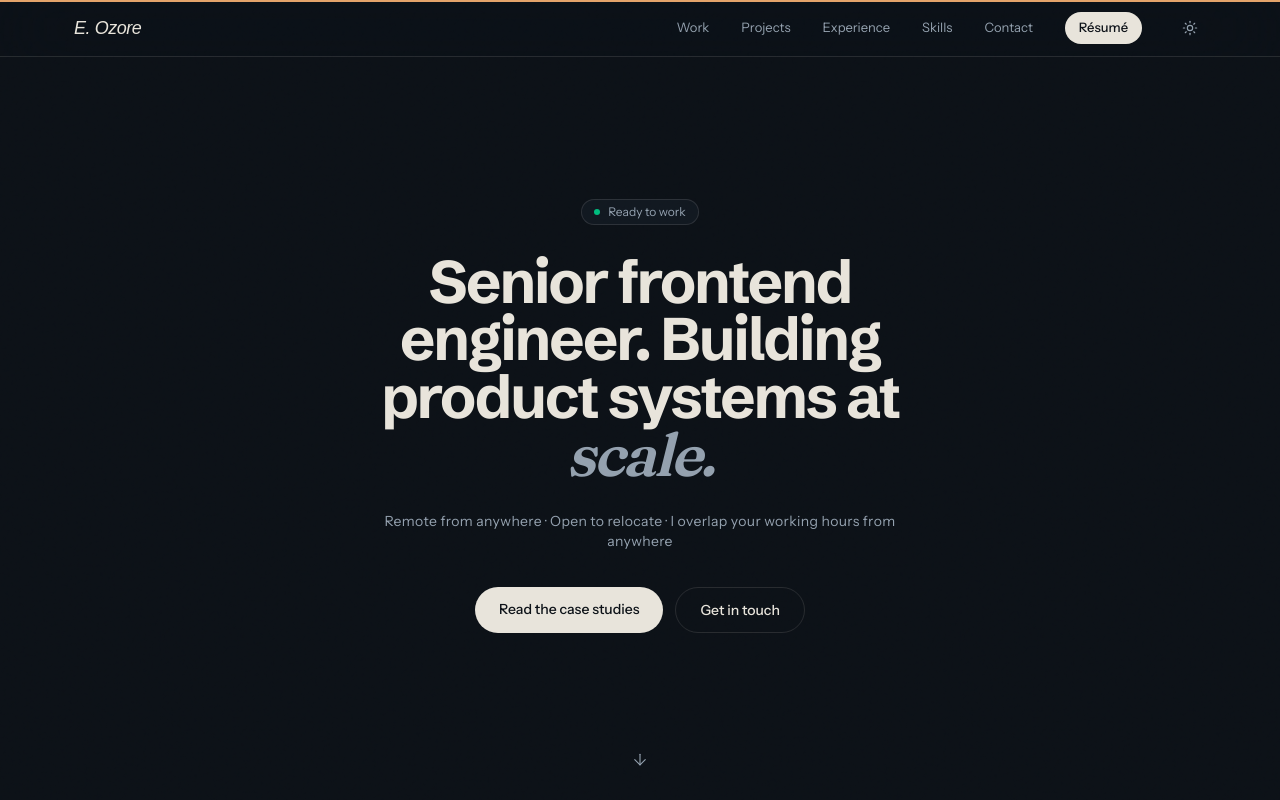
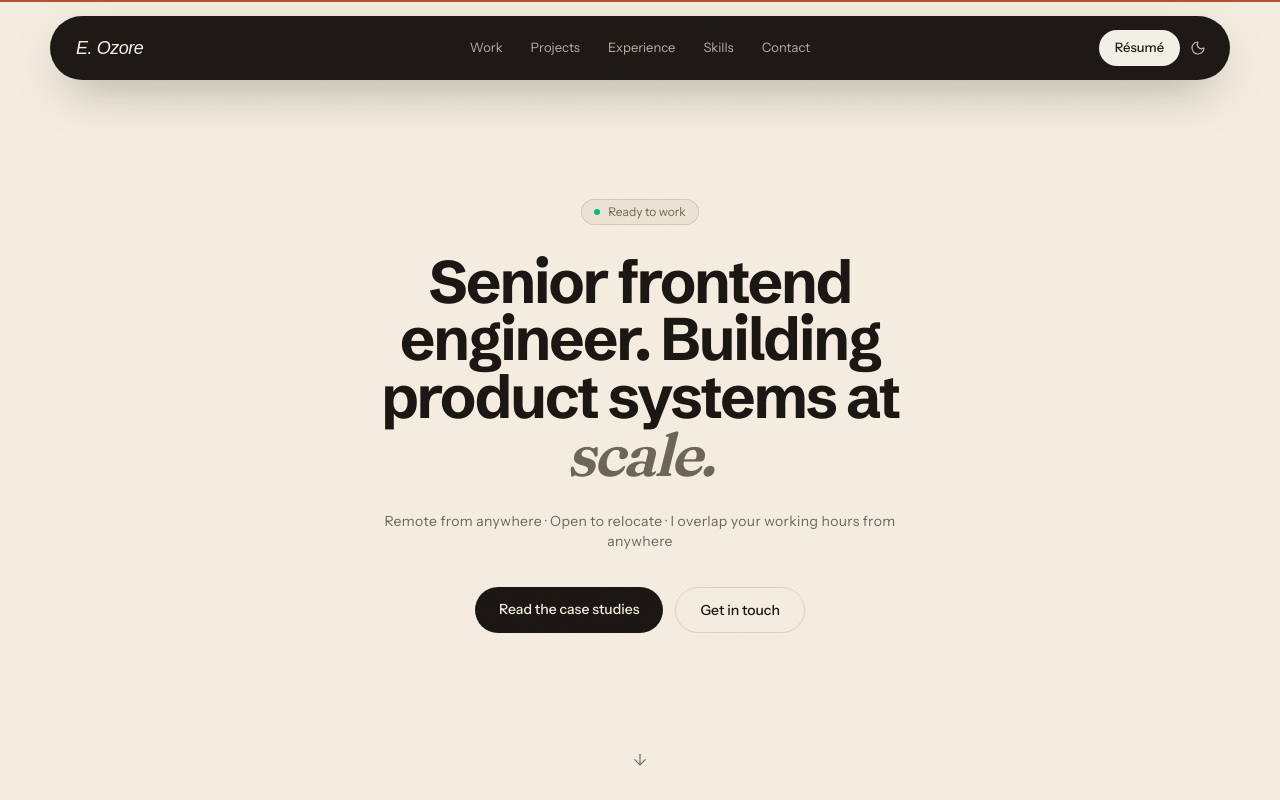
Before and after one commit to EwomaOzore/ewoma-portfolio, a Next.js app: page / in a window 1280 px wide. Shown: the top 800 px of the page. Built offline with nearby package versions, Linux system fonts and the light colour scheme; a web font is replaced by a local one.

Commit message:
Refactor global styles for dark and light themes in CSS; enhance navigation component layout and styling for improved responsiveness and accessibility. Update theme toggle functionality to accept custom class names and adjust button sizes for consistency.

```diff
--- a/src/app/globals.css
+++ b/src/app/globals.css
@@ -3,6 +3,19 @@
 @custom-variant dark (&:where(.dark, .dark *));
 
 :root,
+.light {
+  --background: #f3ecdf;
+  --surface: #e7dece;
+  --foreground: #1a1612;
+  --muted: #6d6458;
+  --accent: #1a1612;
+  --border: rgba(26, 22, 18, 0.12);
+  --grid: rgba(26, 22, 18, 0.07);
+  --glow: rgba(180, 83, 42, 0.1);
+  --sunset: #b4532a;
+  color-scheme: light;
+}
+
 .dark {
   --background: #0c1117;
   --surface: #151c26;
@@ -16,22 +29,9 @@
   color-scheme: dark;
 }
 
-.light {
-  --background: #f3ecdf;
-  --surface: #e7dece;
-  --foreground: #1a1612;
-  --muted: #6d6458;
-  --accent: #1a1612;
-  --border: rgba(26, 22, 18, 0.12);
-  --grid: rgba(26, 22, 18, 0.07);
-  --glow: rgba(180, 83, 42, 0.1);
-  --sunset: #b4532a;
-  color-scheme: light;
-}
-
 html {
   scroll-behavior: smooth;
-  scroll-padding-top: 72px;
+  scroll-padding-top: 96px;
 }
 
 body {
--- a/src/components/Nav.tsx
+++ b/src/components/Nav.tsx
@@ -3,7 +3,6 @@
 import React, { useState } from "react";
 import Link from "next/link";
 import { usePathname } from "next/navigation";
-import { AnimatePresence, motion } from "framer-motion";
 import { Menu, X } from "lucide-react";
 import ThemeToggle from "./ThemeToggle";
 import TrackedLink from "./TrackedLink";
@@ -17,13 +16,17 @@ const navItems = [
   { label: "Contact", hash: "#contact" },
 ] as const;
 
-function itemHref(
-  item: (typeof navItems)[number],
-  isHome: boolean,
-) {
+function itemHref(item: (typeof navItems)[number], isHome: boolean) {
   if ("href" in item) return item.href;
   return isHome ? item.hash : `/${item.hash}`;
 }
+
+const linkClass = (active: boolean) =>
+  `text-[13px] underline-offset-[7px] transition-colors hover:text-[#f4efe6] ${
+    active
+      ? "text-[#f4efe6] underline decoration-[#e3a36a] decoration-2"
+      : "text-[#f4efe6]/70"
+  }`;
 
 export default function Nav() {
   const [open, setOpen] = useState(false);
@@ -33,17 +36,20 @@ export default function Nav() {
   const onWork = pathname.startsWith("/work");
 
   return (
-    <header className="fixed inset-x-0 top-0 z-50 border-b border-line bg-background/65 backdrop-blur-2xl">
-      <nav className="mx-auto flex h-14 max-w-content items-center justify-between px-6">
+    <header className="fixed inset-x-0 top-0 z-50 px-3 pt-3 sm:px-5 sm:pt-4">
+      <nav
+        aria-label="Primary"
+        className="relative mx-auto flex h-14 max-w-content items-center justify-between rounded-full bg-[#1c1915] px-2 text-[#f4efe6] shadow-[0_18px_50px_-20px_rgba(28,25,21,0.55)] lg:grid lg:h-16 lg:grid-cols-[1fr_auto_1fr] lg:px-2.5 dark:bg-[#161d27] dark:shadow-[0_18px_50px_-16px_rgba(0,0,0,0.7)] dark:ring-1 dark:ring-white/10"
+      >
         <Link
           href={isHome ? "#top" : "/"}
           aria-label="Ewoma Ozore, home"
-          className="font-serif text-lg italic tracking-tight"
+          className="pl-3 font-serif text-lg italic tracking-tight lg:pl-4"
         >
           E. Ozore
         </Link>
 
-        <div className="hidden items-center gap-8 md:flex">
+        <div className="hidden items-center gap-7 lg:flex">
           {navItems.map((item) => {
             const href = itemHref(item, isHome);
             const active =
@@ -51,53 +57,44 @@ export default function Nav() {
               (item.label === "Work" && onWork);
 
             return (
-              <Link
-                key={item.label}
-                href={href}
-                className={`text-[13px] transition-colors hover:text-foreground ${
-                  active ? "text-foreground" : "text-muted"
-                }`}
-              >
+              <Link key={item.label} href={href} className={linkClass(active)}>
                 {item.label}
               </Link>
             );
           })}
+        </div>
+
+        <div className="hidden items-center justify-self-end pr-1 lg:flex">
           <TrackedLink
             href={links.cv}
             target="_blank"
             rel="noopener noreferrer"
             event="Resume Click"
             data={{ location: "nav" }}
-            className="rounded-full bg-foreground px-3.5 py-1.5 text-[13px] font-medium text-background transition-transform hover:scale-[1.03]"
+            className="rounded-full bg-[#f4efe6] px-4 py-2 text-[13px] font-medium text-[#1c1915] transition-transform hover:scale-[1.03]"
           >
             Résumé
           </TrackedLink>
-          <ThemeToggle />
+          <ThemeToggle className="text-[#f4efe6]/75 hover:text-[#f4efe6]" />
         </div>
 
-        <div className="flex items-center gap-2 md:hidden">
-          <ThemeToggle />
+        <div className="flex items-center pr-1 lg:hidden">
+          <ThemeToggle className="text-[#f4efe6]/75 hover:text-[#f4efe6]" />
           <button
             type="button"
             aria-label={open ? "Close menu" : "Open menu"}
+            aria-expanded={open}
             onClick={() => setOpen((v) => !v)}
-            className="flex h-8 w-8 items-center justify-center text-muted"
+            className="flex h-9 w-9 items-center justify-center rounded-full text-[#f4efe6]"
           >
             {open ? <X size={18} /> : <Menu size={18} />}
           </button>
         </div>
       </nav>
 
-      <AnimatePresence>
       {open && (
-          <motion.div
-            initial={{ opacity: 0, height: 0 }}
-            animate={{ opacity: 1, height: "auto" }}
-            exit={{ opacity: 0, height: 0 }}
-            transition={{ duration: 0.25, ease: "easeOut" }}
-            className="overflow-hidden border-t border-line bg-background/95 backdrop-blur-xl md:hidden"
-          >
-            <div className="flex flex-col gap-1 px-6 py-4">
+        <div className="mx-auto mt-2 max-w-content rounded-3xl bg-[#1c1915] px-6 py-4 text-[#f4efe6] shadow-[0_18px_50px_-20px_rgba(28,25,21,0.55)] lg:hidden dark:bg-[#161d27] dark:ring-1 dark:ring-white/10">
+          <div className="flex flex-col gap-1">
             {navItems.map((item) => {
               const href = itemHref(item, isHome);
               const active =
@@ -109,9 +106,7 @@ export default function Nav() {
                   key={item.label}
                   href={href}
                   onClick={() => setOpen(false)}
-                    className={`py-2 text-sm transition-colors hover:text-foreground ${
-                      active ? "font-medium text-foreground" : "text-muted"
-                    }`}
+                  className={`py-2 text-sm ${linkClass(active)}`}
                 >
                   {item.label}
                 </Link>
@@ -123,14 +118,14 @@ export default function Nav() {
               rel="noopener noreferrer"
               event="Resume Click"
               data={{ location: "nav-mobile" }}
-                className="py-2 text-sm font-medium"
+              onClick={() => setOpen(false)}
+              className="py-2 text-sm font-medium text-[#f4efe6]"
             >
               Download résumé
             </TrackedLink>
           </div>
-          </motion.div>
+        </div>
       )}
-      </AnimatePresence>
     </header>
   );
 }
--- a/src/components/Providers.tsx
+++ b/src/components/Providers.tsx
@@ -5,7 +5,12 @@ import { ThemeProvider } from "next-themes";
 
 export default function Providers({ children }: { children: React.ReactNode }) {
   return (
-    <ThemeProvider attribute="class" defaultTheme="dark" enableSystem={false}>
+    <ThemeProvider
+      attribute="class"
+      defaultTheme="light"
+      enableSystem={false}
+      storageKey="ewoma-theme"
+    >
       {children}
     </ThemeProvider>
   );
--- a/src/components/ThemeToggle.tsx
+++ b/src/components/ThemeToggle.tsx
@@ -6,12 +6,16 @@ import { Moon, Sun } from "lucide-react";
 
 const emptySubscribe = () => () => {};
 
-export default function ThemeToggle() {
+export default function ThemeToggle({ className }: { className?: string }) {
   const { resolvedTheme, setTheme } = useTheme();
-  const mounted = useSyncExternalStore(emptySubscribe, () => true, () => false);
+  const mounted = useSyncExternalStore(
+    emptySubscribe,
+    () => true,
+    () => false,
+  );
 
   if (!mounted) {
-    return <span className="h-8 w-8" aria-hidden />;
+    return <span className="h-9 w-9" aria-hidden />;
   }
 
   const isDark = resolvedTheme === "dark";
@@ -21,9 +25,15 @@ export default function ThemeToggle() {
       type="button"
       aria-label={isDark ? "Switch to light mode" : "Switch to dark mode"}
       onClick={() => setTheme(isDark ? "light" : "dark")}
-      className="flex h-8 w-8 items-center justify-center rounded-full text-muted transition-colors hover:text-foreground"
+      className={`flex h-9 w-9 items-center justify-center rounded-full transition-colors ${
+        className ?? "text-muted hover:text-foreground"
+      }`}
     >
-      {isDark ? <Sun size={16} strokeWidth={1.75} /> : <Moon size={16} strokeWidth={1.75} />}
+      {isDark ? (
+        <Sun size={16} strokeWidth={1.75} />
+      ) : (
+        <Moon size={16} strokeWidth={1.75} />
+      )}
     </button>
   );
 }
```
Lines whose indentation alone changed are shown as unchanged.
